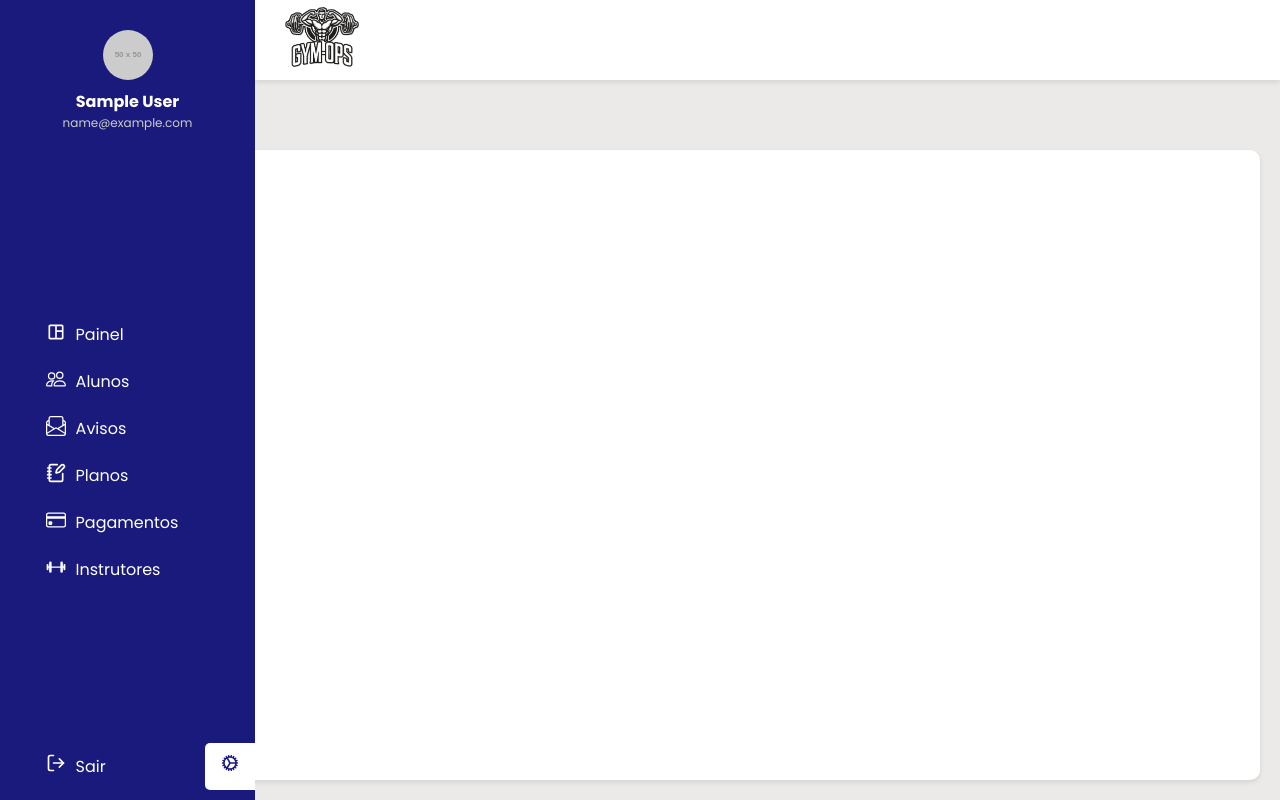
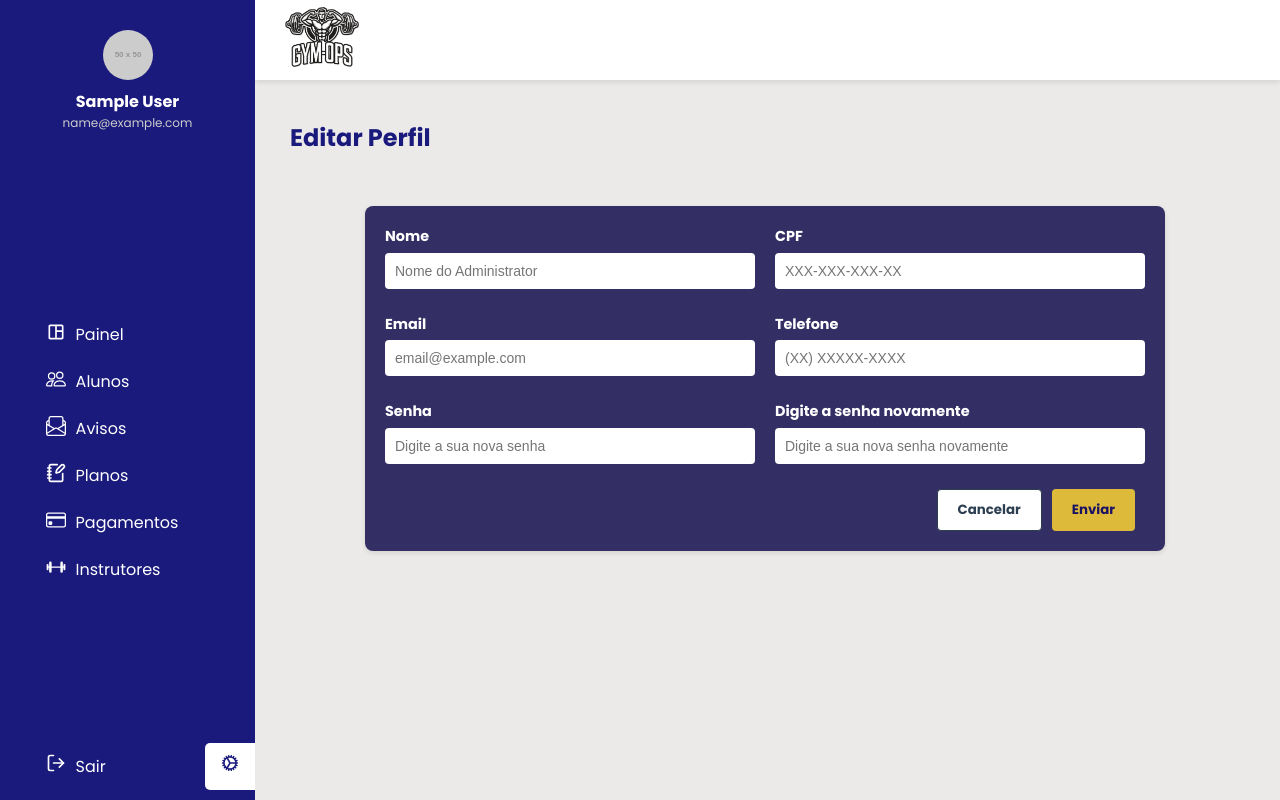
Before and after one commit to jeffaugg/gym-ops, a React (Vite) app in the folder Front/: page /settings in a window 1280 px wide. Built offline with nearby package versions, Linux system fonts and the light colour scheme; sample sign-in values are in the browser's storage.

Commit message:
feat: Pages das configurações

```diff
--- /dev/null
+++ b/Front/src/components/Admin/SettingsForm/SettingsForm.css
@@ -0,0 +1,39 @@
+.settings-form {
+    width: 100%;
+    max-width: 800px;
+    background-color: #332F64;
+    padding: 20px;
+    border-radius: 8px;
+    color: white;
+    box-shadow: 0 2px 5px rgba(0, 0, 0, 0.1);
+  }
+
+  .settings-form .form-group {
+    display: flex;
+    justify-content: space-between;
+    gap: 20px;
+    margin-bottom: 20px;
+  }
+
+  .settings-form label {
+    flex: 1;
+    display: flex;
+    flex-direction: column;
+    color: white;
+    font-weight: bold;
+  }
+
+  .settings-form input,
+  .settings-form select {
+    margin-top: 5px;
+    padding: 10px;
+    border: none;
+    border-radius: 4px;
+    font-size: 14px;
+  }
+
+  .settings-form .form-actions {
+    display: flex;
+    justify-content: flex-end;
+    gap: 10px;
+  }
--- /dev/null
+++ b/Front/src/components/Admin/SettingsForm/SettingsForm.jsx
@@ -0,0 +1,57 @@
+import React, { useState } from "react";
+import "./SettingsForm.css";
+import InputFieldForm from "../../InputFieldForm/InputFieldForm";
+import ButtonCancel from "../../ButtonCancel/ButtonCancel";
+import ButtonSend from "../../ButtonSend/ButtonSend";
+
+export default function SettingsForm() {
+  return (
+    <div className="settings-form">
+      <form >
+        <div className="form-group">
+          <InputFieldForm
+            label="Nome"
+            type="text"
+            placeholder="Nome do Administrator"
+          />
+          <InputFieldForm
+            label="CPF"
+            type="text"
+            placeholder="XXX-XXX-XXX-XX"
+          />
+        </div>
+        <div className="form-group">
+          <InputFieldForm
+            label="Email"
+            type="email"
+            placeholder="email@example.com"
+          />
+          <InputFieldForm
+            label="Telefone"
+            type="text"
+            placeholder="(XX) XXXXX-XXXX"
+          />
+        </div>
+
+
+        <div className="form-group">
+         <InputFieldForm
+            label="Senha"
+            type="text"
+            placeholder="Digite a sua nova senha"
+          />
+          <InputFieldForm
+            label="Digite a senha novamente"
+            type="text"
+            placeholder="Digite a sua nova senha novamente"
+          />
+        </div>
+
+        <div className="form-actions">
+          <ButtonCancel />
+          <ButtonSend />
+        </div>
+      </form>
+    </div>
+  );
+}
--- a/Front/src/pages/Settings/Settings.css
+++ b/Front/src/pages/Settings/Settings.css
@@ -1,16 +1,35 @@
+/* Cabeçalhos */
+.header,
+.settings-header {
+  width: 100%;
+  display: flex;
+  justify-content: space-between;
+  align-items: flex-start;
+  margin-bottom: 20px;
+}
+
+.settings-header h1 {
+  font-size: 24px;
+  color: #1a1a7d;
+  font-weight: 700;
+  font-family: poppins;
+  margin: 0;
+}
+
+/* Layout geral */
 .settings {
   display: flex;
+  flex-direction: column;
   height: 100vh;
   background-color: #ECE9E9;
 }
 
-  .dashboard-container {
+.settings-content {
   flex: 1;
-    padding: 20px;
-    margin: 0 auto;
   display: flex;
   flex-direction: column;
-    max-width: 1200px; /* Garante que o conteúdo não fique muito largo */
-    border-radius: 10px; /* Adiciona bordas arredondadas */
-    box-shadow: 0 2px 5px rgba(0, 0, 0, 0.1); /* Adiciona sombra para destaque */
+  align-items: center;
+  gap: 30px;
+  padding: 20px;
+  overflow-y: auto;
 }
--- a/Front/src/pages/Settings/Settings.jsx
+++ b/Front/src/pages/Settings/Settings.jsx
@@ -1,21 +1,18 @@
-import React from "react";
-import Sidebar from "../../components/Admin/Sidebar/Sidebar";
-import Topbar from "../../components/Topbar/Topbar";
+import React, { useState, useEffect } from "react";
 import "./Settings.css";
+import Layout from "../../components/LayoutPages/Layout";
+import SettingsForm from "../../components/Admin/SettingsForm/SettingsForm";
 
 function Settings() {
   return (
-    <div className="settings">
-      <Sidebar />
-      <div className="main-content">
-        <Topbar />
-        <div className="content-container">
-          <header className="header">
-            <h1></h1>
-          </header>
-        </div>
+    <Layout>
+      <div className="settings-content">
+        <header className="settings-header">
+          <h1>Editar Perfil</h1>
+        </header>
+        <SettingsForm/>
       </div>
-    </div>
+    </Layout>
   );
 }
 
```
Lines whose indentation alone changed are shown as unchanged.
